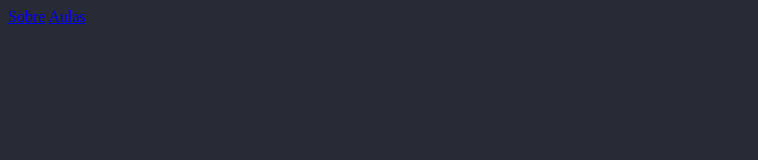
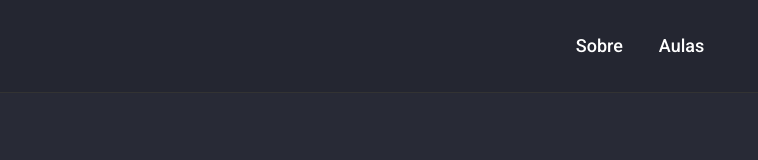
Before and after one commit to MayconPiresDev/MayconPiresDev.github.io, a plain HTML site: page Portfolio/index.html in a window 1280 px wide. Shown: the whole page, without its empty margins (0-758 px from the left). Drawn offline with Linux system fonts and the light colour scheme.

Commit message:
Estilização e adição de hover

```diff
--- a/Portfolio/index.html
+++ b/Portfolio/index.html
@@ -3,13 +3,35 @@
 
     <head>
         <title>Maycon Pires</title>
+        <link href="https://fonts.googleapis.com/css2?family=Roboto:wght@500&display=swap" rel="stylesheet">
         <style>
+            * {
+                margin: 0;
+                padding: 0;
+                border: 0;
+            }
             body {
                 background: #282a36;
-                color: white;
+                font-family: 'Roboto', sans-serif;
             }
             header {
-                padding: ;
+                padding: 32px;
+                border-bottom: 1px solid #333;
+                background: rgba(0, 0, 0, 0.1);
+            }
+            header div {
+                text-align: center;
+            }
+            header div a {
+                color: white;
+                font-size: 18px;
+                line-height: 28px;
+                margin: 0 16px;
+                text-decoration: none;
+            }
+            header div a:hover {
+                color: #50fa7b;
+                transition: color 600ms;
             }
         </style>
     </head>
```
